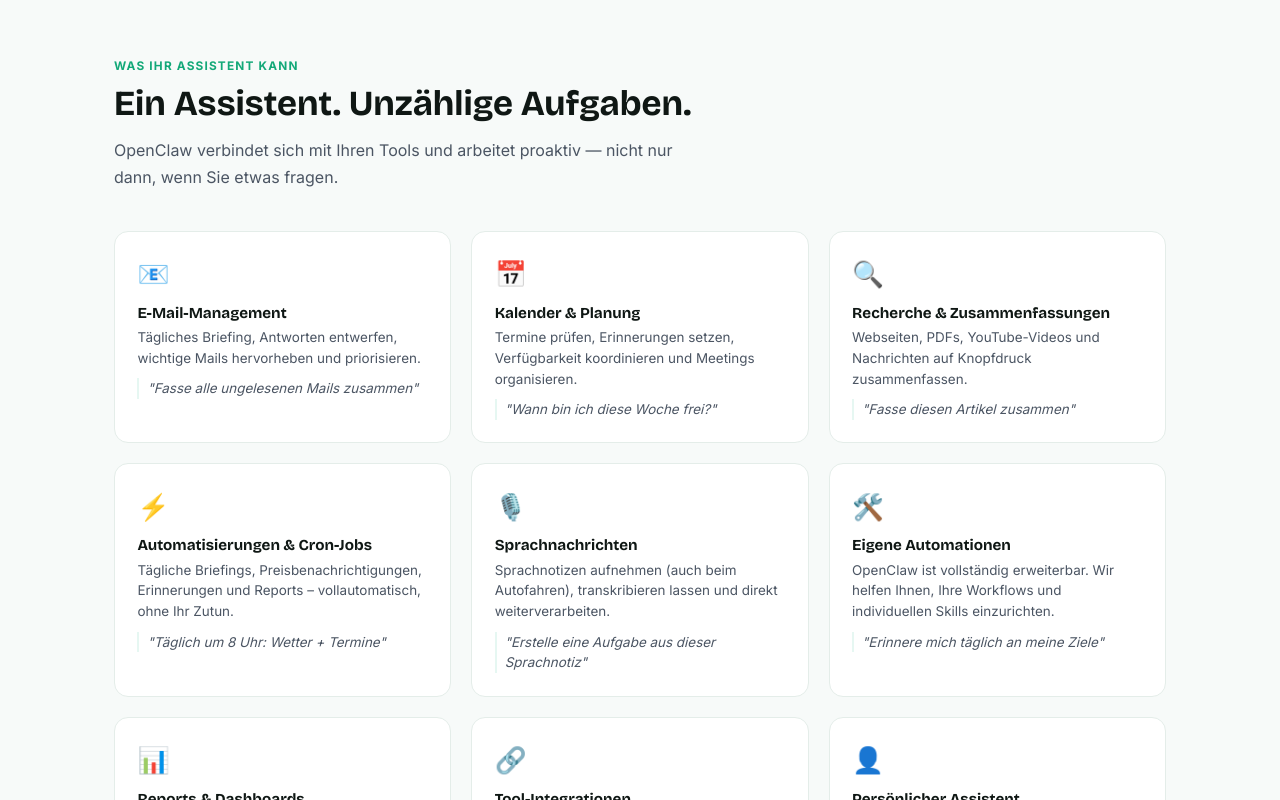
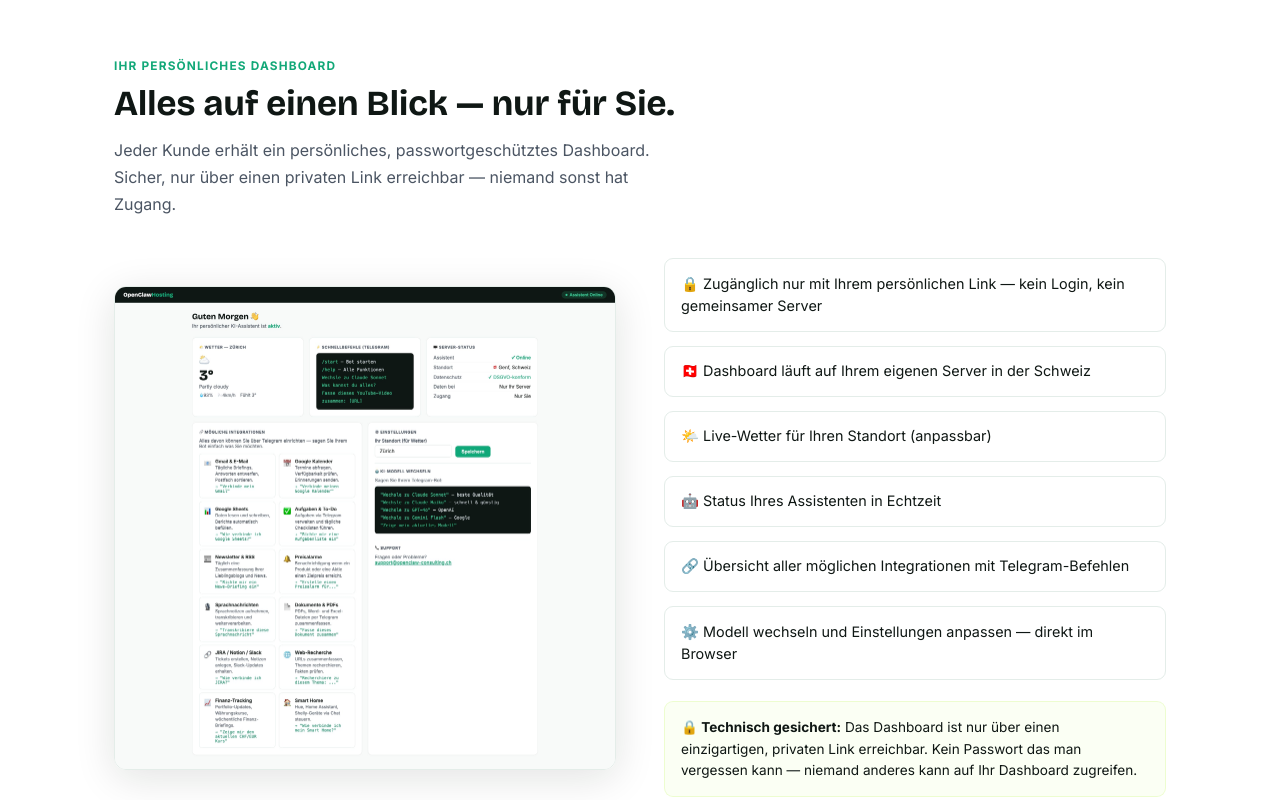
Before and after one commit to riccardogosteli-wq/openclaw-hosting, a Next.js app: page / in a window 1280 px wide. Shown: the part 1620-2420 px from the top of the page. Built offline with nearby package versions, Linux system fonts and the light colour scheme.

Commit message:
Add: dashboard preview section on landing page with screenshot + security messaging

```diff
--- a/app/globals.css
+++ b/app/globals.css
@@ -184,6 +184,10 @@ a { color: inherit; }
   .hero-inner { grid-template-columns: 1fr; gap: 2.5rem; }
   .stats-grid { grid-template-columns: repeat(2, 1fr); }
 }
+@media (max-width: 900px) {
+  .hero-inner { grid-template-columns: 1fr; gap: 2.5rem; }
+  .stats-grid { grid-template-columns: repeat(2, 1fr); }
+}
 @media (max-width: 768px) {
   .hero h1 { font-size: 2.3rem; }
   .section-h2 { font-size: 1.8rem; }
--- a/app/page.tsx
+++ b/app/page.tsx
@@ -45,6 +45,16 @@ const de = {
   s3t: '3. Ihr Assistent ist online',
   s3d: 'Wir richten Ihren privaten Server in der Schweiz ein und senden Ihnen eine Bestätigungs-E-Mail. Ihr 24/7-Assistent ist bereit.',
 
+  dashLabel: 'Ihr persönliches Dashboard', dashH2: 'Alles auf einen Blick — nur für Sie.',
+  dashSub: 'Jeder Kunde erhält ein persönliches, passwortgeschütztes Dashboard. Sicher, nur über einen privaten Link erreichbar — niemand sonst hat Zugang.',
+  dashPoints: [
+    '🔒 Zugänglich nur mit Ihrem persönlichen Link — kein Login, kein gemeinsamer Server',
+    '🇨🇭 Dashboard läuft auf Ihrem eigenen Server in der Schweiz',
+    '🌤️ Live-Wetter für Ihren Standort (anpassbar)',
+    '🤖 Status Ihres Assistenten in Echtzeit',
+    '🔗 Übersicht aller möglichen Integrationen mit Telegram-Befehlen',
+    '⚙️ Modell wechseln und Einstellungen anpassen — direkt im Browser',
+  ],
   ucLabel: 'Was Ihr Assistent kann', ucH2: 'Ein Assistent. Unzählige Aufgaben.',
   ucSub: 'OpenClaw verbindet sich mit Ihren Tools und arbeitet proaktiv — nicht nur dann, wenn Sie etwas fragen.',
   ucs: [
@@ -185,6 +195,16 @@ const en: typeof de = {
   s3t: '3. Your assistant goes live',
   s3d: 'We set up your private Infomaniak server in Geneva and send you a confirmation. Your 24/7 assistant is ready.',
 
+  dashLabel: 'Your personal dashboard', dashH2: 'Everything at a glance — just for you.',
+  dashSub: 'Every customer gets a personal, password-protected dashboard. Secure, accessible only via a private link — nobody else has access.',
+  dashPoints: [
+    '🔒 Accessible only with your personal link — no login, no shared server',
+    '🇨🇭 Dashboard runs on your own server in Switzerland',
+    '🌤️ Live weather for your location (customisable)',
+    '🤖 Real-time status of your assistant',
+    '🔗 Overview of all integrations with Telegram commands',
+    '⚙️ Switch AI model and adjust settings — right in the browser',
+  ],
   ucLabel: 'What your assistant can do', ucH2: 'One assistant. Countless tasks.',
   ucSub: 'OpenClaw connects to your tools and works proactively — not just when you ask.',
   ucs: [
@@ -393,6 +413,34 @@ export default function Home() {
         </div>
       </section>
 
+      {/* DASHBOARD PREVIEW */}
+      <section style={{padding:'5rem 0', background:'var(--surface)', borderTop:'1px solid var(--border)', borderBottom:'1px solid var(--border)'}}>
+        <div className="container">
+          <div className="section-label">{t.dashLabel}</div>
+          <h2 className="section-h2">{t.dashH2}</h2>
+          <p className="section-sub">{t.dashSub}</p>
+          <div style={{display:'grid', gridTemplateColumns:'1fr 1fr', gap:'3rem', alignItems:'center'}}>
+            {/* Screenshot */}
+            <div style={{borderRadius:'12px', overflow:'hidden', border:'1px solid var(--border)', boxShadow:'0 8px 40px rgba(15,23,20,0.12)'}}>
+              <img src="/dashboard-preview.jpg" alt="OpenClaw Dashboard Preview" style={{width:'100%', display:'block'}} />
+            </div>
+            {/* Points */}
+            <div style={{display:'flex', flexDirection:'column', gap:'0.85rem'}}>
+              {t.dashPoints.map((p, i) => (
+                <div key={i} style={{display:'flex', alignItems:'flex-start', gap:'0.75rem', padding:'0.85rem 1rem', background:'var(--bg)', border:'1px solid var(--border)', borderRadius:'9px', fontSize:'0.9rem', color:'var(--text)', lineHeight:1.55}}>
+                  {p}
+                </div>
+              ))}
+              <div style={{marginTop:'0.5rem', padding:'0.9rem 1rem', background:'rgba(181,245,66,0.06)', border:'1px solid rgba(181,245,66,0.2)', borderRadius:'9px', fontSize:'0.85rem', color:'var(--muted)', lineHeight:1.6}}>
+                <strong style={{color:'var(--accent)'}}>🔒 Technisch gesichert:</strong> {lang==='de'
+                  ? 'Das Dashboard ist nur über einen einzigartigen, privaten Link erreichbar. Kein Passwort das man vergessen kann — niemand anderes kann auf Ihr Dashboard zugreifen.'
+                  : 'The dashboard is only accessible via a unique, private link. No password to forget — nobody else can access your dashboard.'}
+              </div>
+            </div>
+          </div>
+        </div>
+      </section>
+
       {/* USE CASES */}
       <section className="use-cases" id="use-cases">
         <div className="container">
```
Also changed, not shown: public/dashboard-preview.jpg (added).
